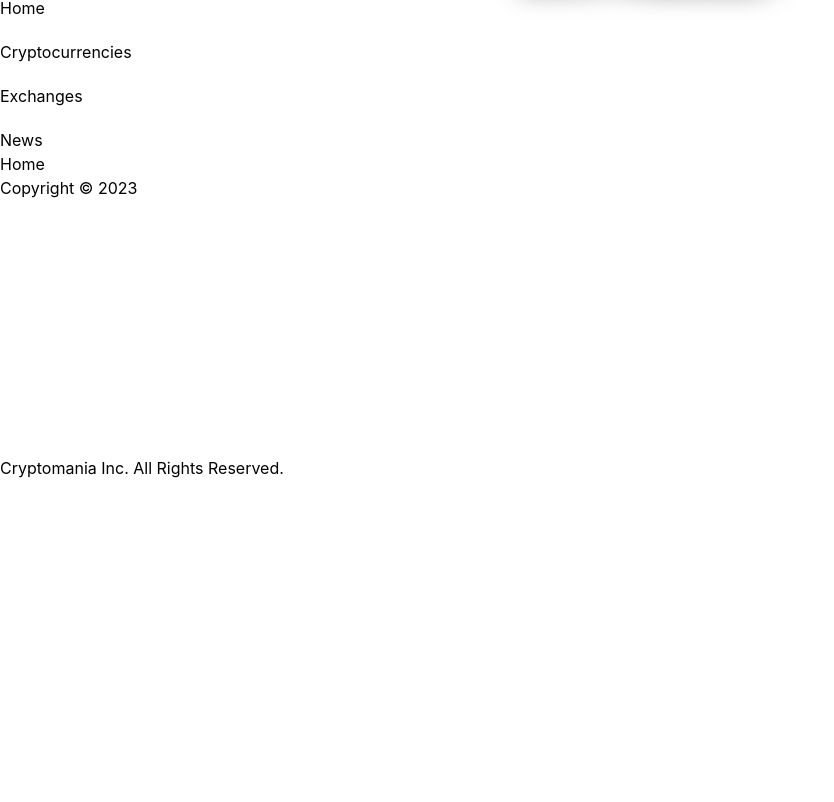
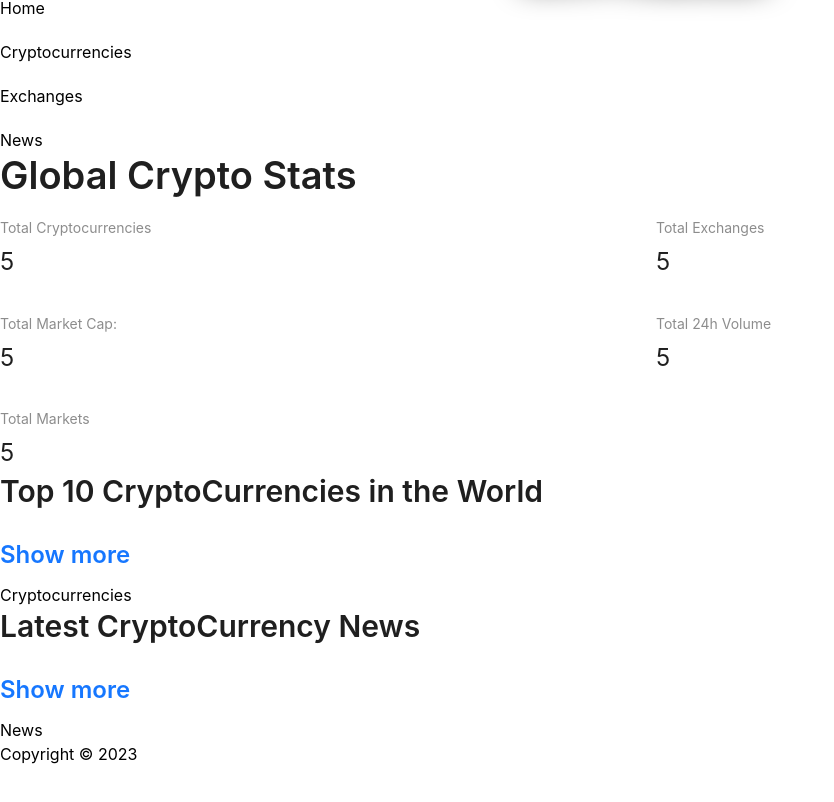
Before and after one commit to Erudite885/React_Portfolio, a React (Vite) app: page / in a window 1280 px wide. Shown: the part 328-1130 px from the top of the page, without its empty margins (0-834 px from the left). Before the commit the page ends 808 px from the top, so only its background shows below. Built offline with nearby package versions, Linux system fonts and the light colour scheme.

Commit message:
home component with antdesign added

```diff
--- a/src/components/Home.jsx
+++ b/src/components/Home.jsx
@@ -1,9 +1,53 @@
-import React from 'react'
+import React from "react";
+import { Link } from "react-router-dom";
+import { Col, Row, Statistic, Typography } from "antd";
+
+import { Cryptocurrencies, News } from "./index";
+
+const { Title } = Typography;
 
 const Home = () => {
   return (
-    <div>Home</div>
-  )
-}
+    <>
+      <Title className="heading">Global Crypto Stats</Title>
+      <Row gutter={[32, 32]}>
+        <Col span={12}>
+          <Statistic title="Total Cryptocurrencies" value={"5"} />
+        </Col>
+        <Col span={12}>
+          <Statistic title="Total Exchanges" value={"5"} />
+        </Col>
+        <Col span={12}>
+          <Statistic title="Total Market Cap:" value={"5"} />
+        </Col>
+        <Col span={12}>
+          <Statistic title="Total 24h Volume" value={"5"} />
+        </Col>
 
-export default Home
+        <Col span={12}>
+          <Statistic title="Total Markets" value={"5"} />
+        </Col>
+      </Row>
+      <div className="home-heading-container">
+        <Title level={2} className="home-title">
+          Top 10 CryptoCurrencies in the World
+        </Title>
+        <Title level={3} className="show-more">
+          <Link to="/cryptocurrencies">Show more</Link>
+        </Title>
+      </div>
+      <Cryptocurrencies />
+      <div className="home-heading-container">
+        <Title level={2} className="home-title">
+          Latest CryptoCurrency News
+        </Title>
+        <Title level={3}>
+          <Link to="/news">Show more</Link>
+        </Title>
+      </div>
+      <News />
+    </>
+  );
+};
+
+export default Home;
```
